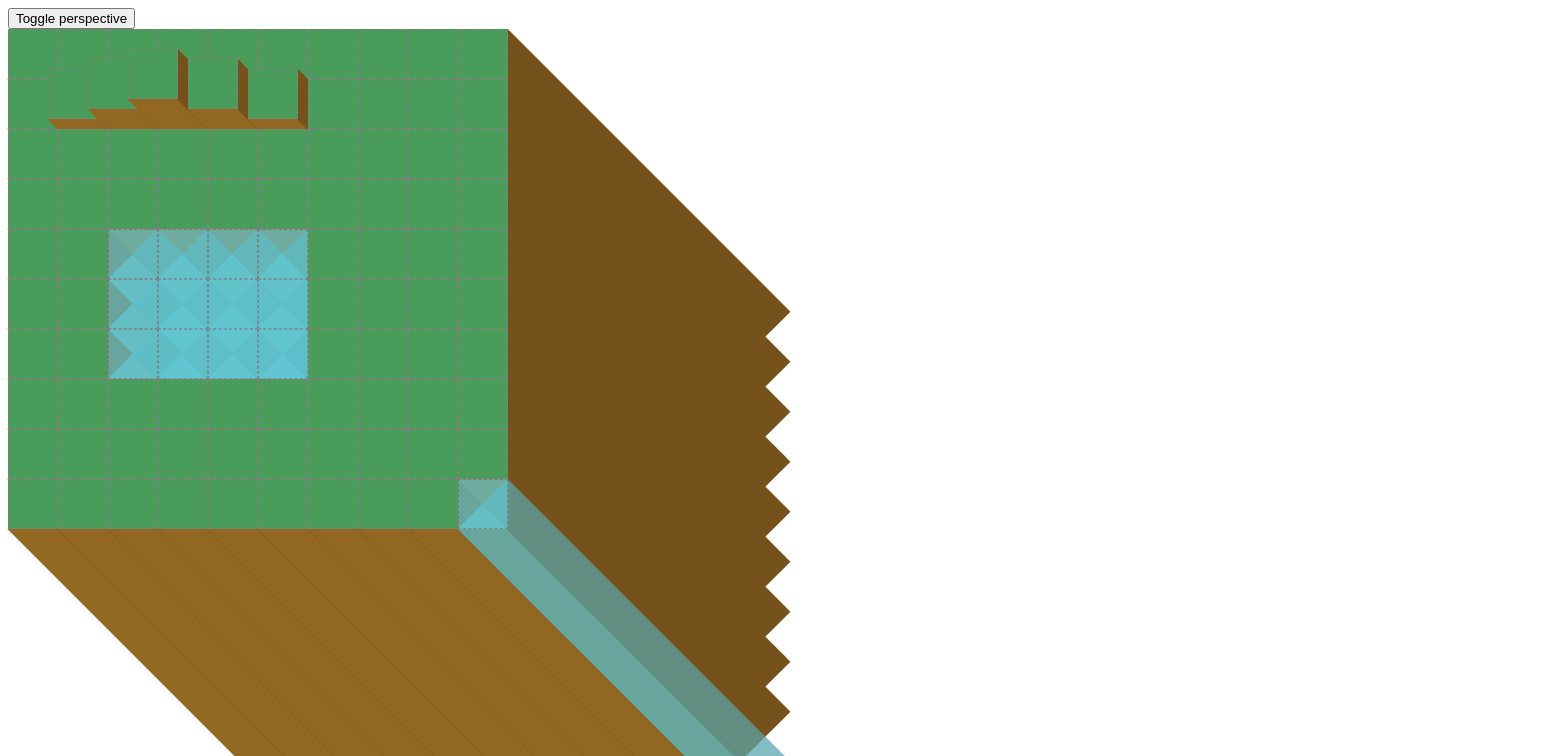
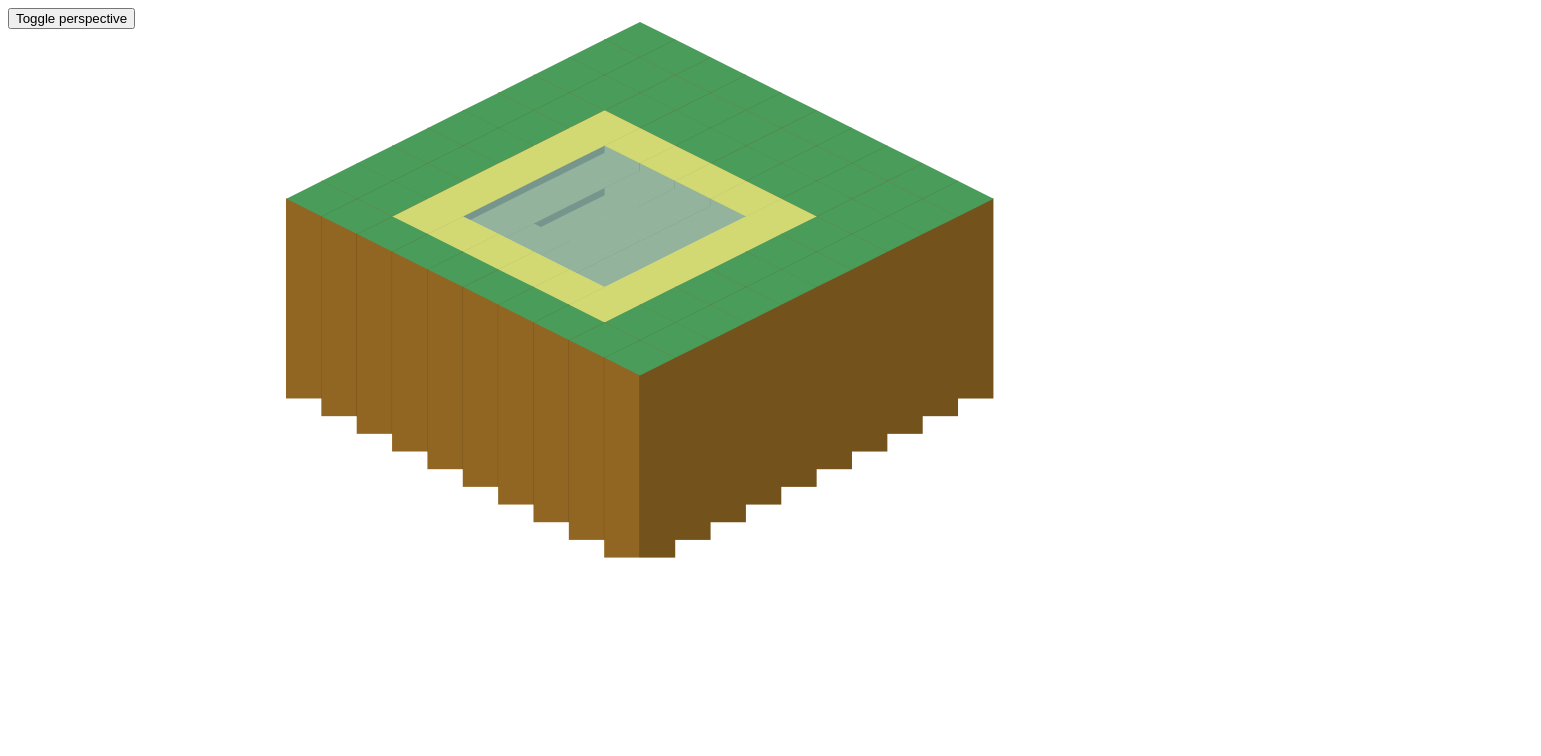
Before and after one commit to strux/isometric-fun, a Vue app: page / in a window 1280 px wide. Shown: the top 756 px of the page, 1541 px wide, since content can reach past the window. Built offline with nearby package versions, Linux system fonts and the light colour scheme.

Commit message:
Adds water level

```diff
--- a/src/App.vue
+++ b/src/App.vue
@@ -18,7 +18,7 @@ export default {
     data: function() {
         return {
             tileData: tileData,
-            perspective: false,
+            perspective: true,
         }
     },
     computed: {
--- a/src/components/Tile.vue
+++ b/src/components/Tile.vue
@@ -4,6 +4,7 @@
             <div :style="shadowStyle"></div>
         </div>
         <div :style="tileStyle"></div>
+        <div :style="waterStyle"></div>
     </div>
 </template>
 
@@ -14,6 +15,9 @@ export default {
     data: function() {
         return {
             tileSize: 50,
+            stepHeight: 10,
+            waterLevel: 2,
+            time: 0,
         }
     },
     computed: {
@@ -28,11 +32,24 @@ export default {
             return {
                 position: 'absolute',
                 boxSizing: 'border-box',
-                border: '1px dashed gray',
                 width: `${this.tileSize}px`,
                 height: `${this.tileSize}px`,
                 backgroundColor: this.tileData.topColor,
                 opacity: this.tileData.opacity,
+            }
+        },
+        waterStyle() {
+            if (this.tileData.elevation <= this.waterLevel) {
+                return {
+                    position: 'relative',
+                    boxSizing: 'border-box',
+                    width: `${this.tileSize}px`,
+                    height: `${this.tileSize}px`,
+                    backgroundColor: `hsl(219, 100%, 50%)`,
+                    opacity: 0.3,
+                    top: `-${(this.waterLevel - this.tileData.elevation + 1) * this.stepHeight}px`,
+                    left: `-${(this.waterLevel - this.tileData.elevation + 1) * this.stepHeight}px`,
+                }
             }
         },
         sideStyle() {
@@ -41,7 +58,6 @@ export default {
                 width: `${this.hypotenuse}px`,
                 height: '400px',
                 backgroundColor: this.tileData.wallColor,
-                opacity: this.tileData.opacity,
                 transformOrigin: 'center top',
                 transform: 'translate(-11px,25px) rotate(-45deg)',
             }
@@ -52,11 +68,11 @@ export default {
                 right: 0,
                 width: '50%',
                 height: '100%',
-                backgroundColor: 'hsla(0, 100%, 0%, 0.2)',
+                backgroundColor: `hsla(0, 100%, 0%, ${this.tileData.shadowOpacity})`,
             }
         },
         height() {
-            return this.tileData.elevation * 10
+            return (this.tileData.elevation - this.waterLevel) * this.stepHeight
         },
         hypotenuse() {
             return Math.sqrt(this.tileSize * this.tileSize * 2)
--- a/src/data/tileMap.js
+++ b/src/data/tileMap.js
@@ -1,39 +1,41 @@
 const elevationMap = [
-    '0000000000',
-    '0123210000',
-    '0000000000',
-    '0000000000',
-    '0000000000',
-    '0000000000',
-    '0000000000',
-    '0000000000',
-    '0000000000',
-    '0000000000',
+    '3333333333',
+    '3333333333',
+    '3333333333',
+    '3333333333',
+    '3332222333',
+    '3332122333',
+    '3332122333',
+    '3332222333',
+    '3333333333',
+    '3333333333',
 ]
 
 const typeMap = [
     'dddddddddd',
     'dddddddddd',
     'dddddddddd',
+    'ddssssssdd',
+    'ddssssssdd',
+    'ddssssssdd',
+    'ddssssssdd',
+    'ddssssssdd',
+    'ddssssssdd',
     'dddddddddd',
-    'ddwwwwdddd',
-    'ddwwwwdddd',
-    'ddwwwwdddd',
-    'dddddddddd',
-    'dddddddddd',
-    'dddddddddw',
 ]
 
 const typeDict = {
     d: {
-        topColor: '#4a9c5a',
-        wallColor: '#926722',
+        topColor: 'hsl(132, 36%, 45%)',
+        wallColor: 'hsl(37, 62%, 35%)',
         opacity: 1,
+        shadowOpacity: 0.2,
     },
-    w: {
-        topColor: '#63c9d4',
-        wallColor: '#63c9d4',
-        opacity: 0.7,
+    s: {
+        topColor: 'hsl(64, 57%, 65%)',
+        wallColor: 'hsl(64, 57%, 65%)',
+        sideOpacity: 0,
+        shadowOpacity: 0.2,
     },
 }
 
```
